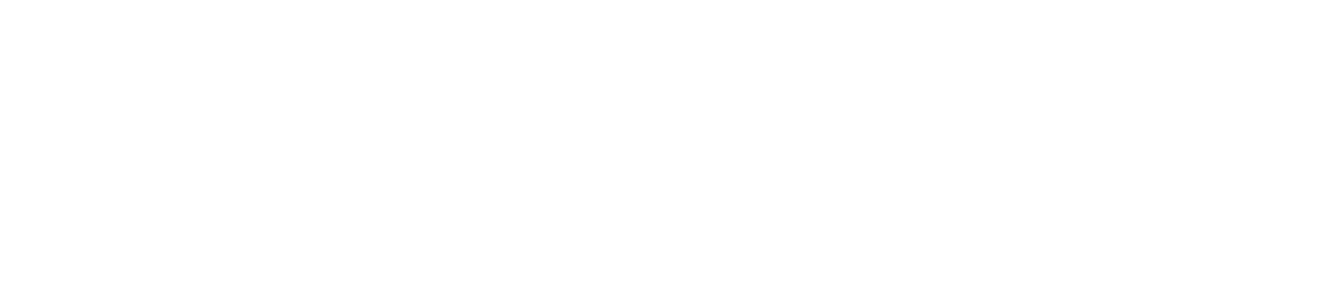
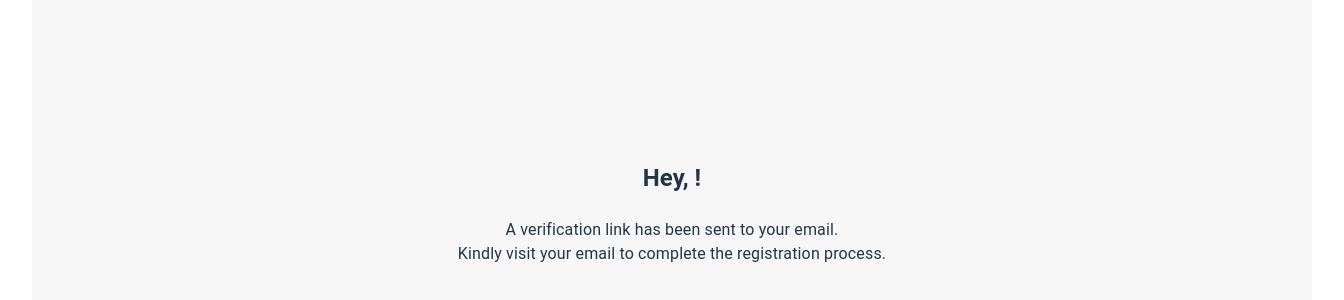
Before and after one commit to glennin-codes/ComradesBzAdmin, a React (Vite) app: page /landingPage in a window 1280 px wide. Before the commit this address had no page. Shown: the part 218-518 px from the top of the page, 1344 px wide, since content can reach past the window. Built offline with nearby package versions, Linux system fonts and the light colour scheme.

Commit message:
landingPage

```diff
--- a/package.json
+++ b/package.json
@@ -9,6 +9,7 @@
     "preview": "vite preview"
   },
   "dependencies": {
+    "@emotion/core": "^11.0.0",
     "@emotion/react": "^11.10.6",
     "@emotion/styled": "^11.10.6",
     "@mui/icons-material": "^5.11.11",
--- a/src/App.jsx
+++ b/src/App.jsx
@@ -7,6 +7,7 @@
 import Login from "./components/Auth/Login";
 import SignUp from "./components/Auth/Signup";
 import VerifyEmail from "./components/Verification";
+import LandingPage from "./components/Auth/landingPage";
 
 function App() {
 
@@ -21,6 +22,7 @@
       <Route path="/" element={<Login />} />
       <Route path="/auth/signup" element={<SignUp />} />
       <Route path="/verifycode" element={<VerifyEmail />} />
+      <Route path="/landingPage" element={<LandingPage />} />
     </Routes>
 
      </BrowserRouter>
--- a/src/components/Auth/Signup.jsx
+++ b/src/components/Auth/Signup.jsx
@@ -75,13 +75,13 @@
     const handleMouseDownPassword = (event) => {
         event.preventDefault();
     };
-    console.log('name',values.name)
+
 
     const handleSubmit = async (event) => {
         event.preventDefault();
 
         const { name, email, password, confirmPassword,phone } = values;
-        console.log('name after S',name)
+
         let err;
 
         if (email === '') {
@@ -120,24 +120,28 @@
         values,
 
       );
-      const { data ,status,} = datas.response;
+      console.log('data', datas);
+      if  (datas ){
+        const { data ,status,} = datas
+        console.log('data' ,data);
+
+        if(status === 201)
+        {
+          const {token}=data
 
 
-
-       console.log('data' ,data);
-
-     if(status===201)
-     {
-      const { token } = data;
-      localStorage.setItem('token', token);
-      setValues('');
-       navigate('/verifyCode');
-
-     }
+         localStorage.setItem('token', token);
+         console.log('token', token);
+         setValues('');
+          navigate('/landingPage');
 
 
+        }else{
+          setError('Something went wrong, try again later');
+        }
 
-
+      }
+      setIsLoading(false);
 
     } catch (error) {
       if (error.response && error.response.status) {
--- /dev/null
+++ b/src/components/Auth/landingPage.jsx
@@ -0,0 +1,41 @@
+import React from 'react';
+import styled from '@emotion/styled';
+import { Box, Typography } from '@mui/material';
+
+const Container = styled(Box)`
+  display: flex;
+  flex-direction: column;
+  align-items: center;
+  justify-content: center;
+  height: 100vh;
+  width:100vw;
+
+  background-color: #f7f7f7;
+`;
+
+const Message = styled(Typography)`
+  font-size: 24px;
+  font-weight: bold;
+  text-align: center;
+  margin-bottom: 24px;
+`;
+
+const LandingPage = ({ name }) => {
+  return (
+    <Container>
+      <Message variant="h5">
+        Hey, {name}!
+      </Message>
+      <div >
+        <Typography variant="body1" align="center">
+          A verification link has been sent to your email.
+        </Typography>
+        <Typography variant="body1">
+          Kindly visit your email to complete the registration process.
+        </Typography>
+      </div>
+    </Container>
+  );
+};
+
+export default LandingPage;
```
Also changed, not shown: 1 other file (tests, documents, lock files or other folders).
